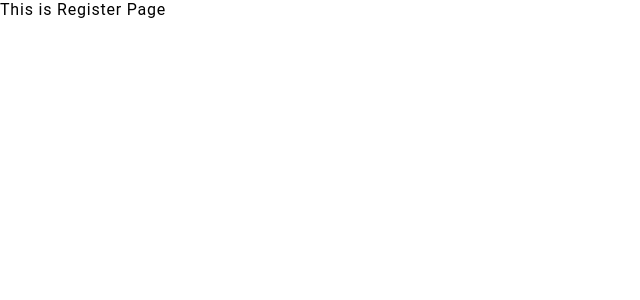
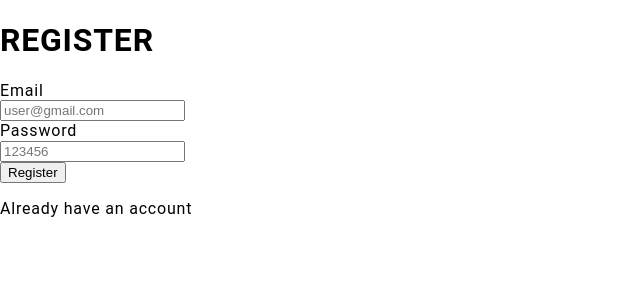
Before and after one commit to thuleanh210903/ChatRealTime, a React (Vite) app: page /auth/register in a window 1280 px wide. Shown: the top 300 px of the page, without its empty margins (0-640 px from the left). Built offline with nearby package versions, Linux system fonts and the light colour scheme.

Commit message:
feat: add background and build html layout

```diff
--- /dev/null
+++ b/src/shared/pages/auth/components/Button.tsx
@@ -0,0 +1,32 @@
+import type React from 'react';
+
+export interface IButtonProps {
+  className?: string;
+  isDisabled?: boolean;
+  isLoading?: boolean;
+  type?: 'button' | 'submit';
+  label?: string;
+  onClick?: (event: React.MouseEvent<HTMLButtonElement>) => void;
+  children?: React.ReactNode;
+}
+
+export const Button: React.FC<IButtonProps> = ({
+  className = '',
+  isDisabled = false,
+  isLoading = false,
+  type = 'button',
+  label = '',
+  onClick,
+  children,
+}) => {
+  return (
+    <button
+      className="btn btn-primary"
+      type={type}
+      onClick={onClick}
+      disabled={isDisabled}
+    >
+      {label}
+    </button>
+  );
+};
--- /dev/null
+++ b/src/shared/pages/auth/components/Input.tsx
@@ -0,0 +1,57 @@
+import React, { forwardRef, useEffect, useState } from 'react';
+
+interface IInputProps {
+  name?: string;
+  label?: string;
+  placeHolder?: string;
+  className?: string;
+  type?: string;
+  value?: string | number;
+  errorMessage?: string;
+  onChange?: (e: React.ChangeEvent<HTMLInputElement>) => void;
+  onBlur?: (e: React.FocusEvent<HTMLInputElement>) => void;
+  onKeyDown?: (e: React.KeyboardEvent<HTMLInputElement>) => void;
+}
+
+export const Input = forwardRef<HTMLInputElement, IInputProps>(
+  (
+    {
+      name = '',
+      label = '',
+      className = '',
+      type = 'text',
+      placeHolder = '',
+      onChange,
+      value,
+      errorMessage,
+    },
+    ref
+  ) => {
+    const [hasValue, setHasValue] = useState(!!value);
+
+    useEffect(() => {
+      setHasValue(!!value);
+    }, [value]);
+
+    return (
+      <div className="form-control">
+        {label && <label className="form-label">{label}</label>}
+        <div className="form-input">
+          <input
+            ref={ref}
+            name={name}
+            placeholder={placeHolder}
+            className={className}
+            type={type}
+            value={value}
+            onChange={(e) => {
+              if (onChange) onChange(e);
+              setHasValue(!!e.target.value);
+            }}
+          />
+        </div>
+        {errorMessage && <p className="form-msg">{errorMessage}</p>}
+      </div>
+    );
+  }
+);
--- a/src/shared/pages/auth/container/Register.tsx
+++ b/src/shared/pages/auth/container/Register.tsx
@@ -1,5 +1,21 @@
+import { Link } from 'react-router-dom';
+import { Button } from '../components/Button';
+import { Input } from '../components/Input';
+
 const Register = () => {
-  return <div>This is Register Page</div>;
+  return (
+    <div className="page page-register">
+      <h1 className="page-title">REGISTER</h1>
+      <form className="page-form">
+        <Input label="Email" placeHolder="user@gmail.com" />
+        <Input label="Password" type="password" placeHolder="123456" />
+        <Button label="Register" />
+      </form>
+      <p>
+        <Link to="">Already have an account</Link>
+      </p>
+    </div>
+  );
 };
 
 export default Register;
```
Also changed, not shown: 1 other file (tests, documents, lock files or other folders).
